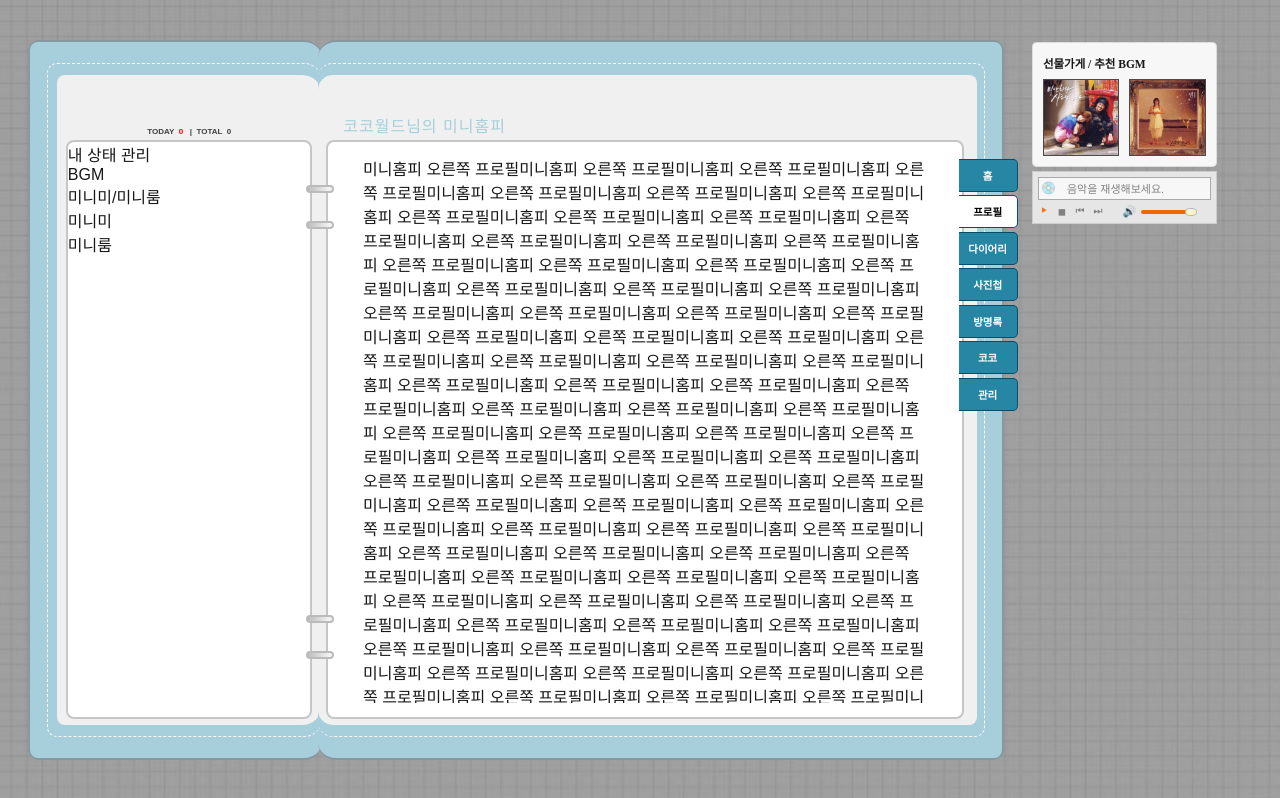
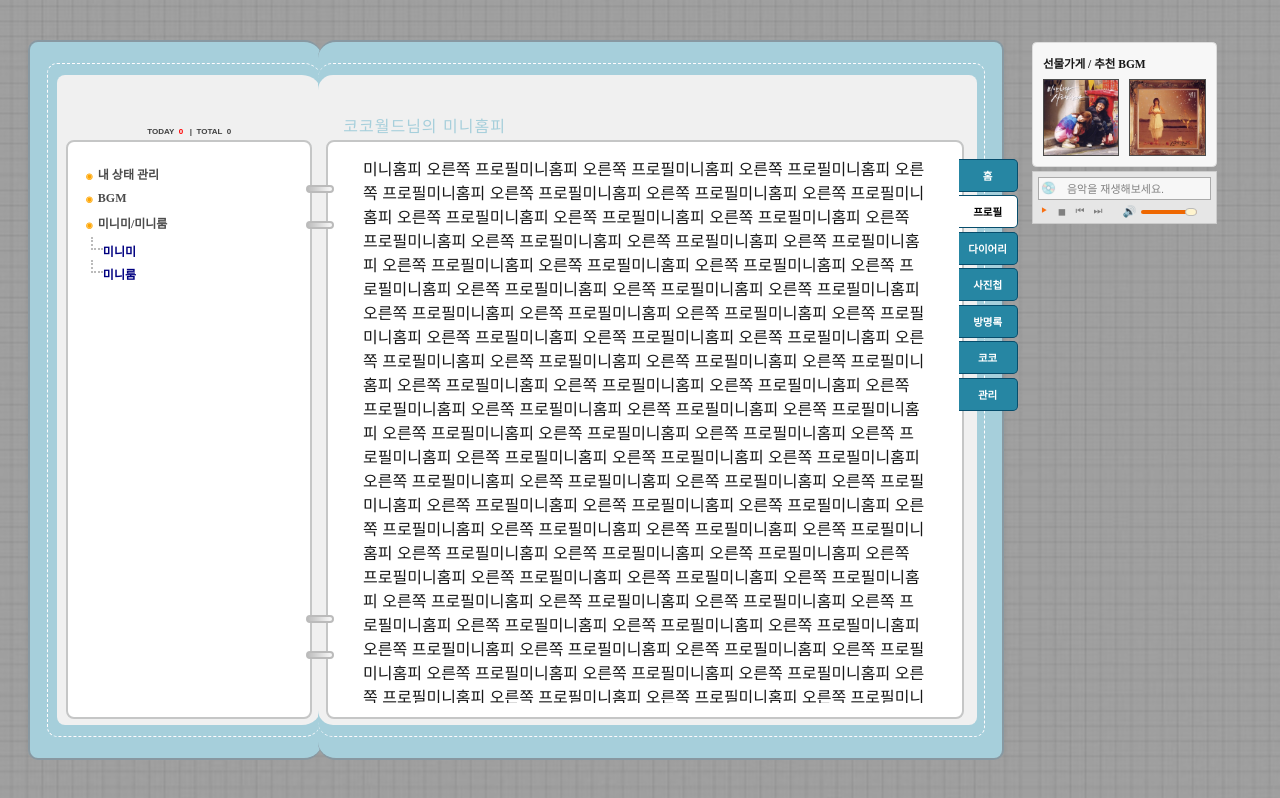
Before and after one commit to Team-COCOs/COCO_FrontEnd, a Next.js app: page /cocoworld/1 in a window 1280 px wide. Both pictures are taken after a click on the element "프로필". Built offline with nearby package versions, Linux system fonts and the light colour scheme; no server answers; a web font is replaced by a local one.

Commit message:
Feat: 일촌평 수정 삭제

```diff
--- a/src/components/MiniHomePage/Home/HomeRight/FriendComment/index.tsx
+++ b/src/components/MiniHomePage/Home/HomeRight/FriendComment/index.tsx
@@ -13,9 +13,8 @@ interface FriendCommentData {
 
 const FriendComment = () => {
   const [comment, setComment] = useState("");
-  const [friendComment, setFriendComment] = useState<FriendCommentData | null>(
-    null
-  );
+  const [friendComments, setFriendComments] =
+    useState<FriendCommentData | null>(null);
   const { user } = useAuth();
   const router = useRouter();
   const hostId = Number(router.query.id);
@@ -39,7 +38,7 @@ const FriendComment = () => {
       });
       setComment("");
 
-      fetchFriendComment();
+      fetchFriendComments();
     } catch (error: any) {
       if (axios.isAxiosError(error)) {
         const status = error.response?.status;
@@ -59,7 +58,7 @@ const FriendComment = () => {
   };
 
   // 일촌평 가져오기
-  const fetchFriendComment = async () => {
+  const fetchFriendComments = async () => {
     try {
       const res = await axios.get(
         `${process.env.NEXT_PUBLIC_API_URL}/friend-comments/${hostId}`,
@@ -68,7 +67,7 @@ const FriendComment = () => {
         }
       );
       console.log(res.data.data);
-      setFriendComment(res.data.data);
+      setFriendComments(res.data.data);
     } catch (error: any) {
       if (error.response?.status !== 401) {
         console.error("일촌평 불러오기 실패", error);
@@ -76,8 +75,29 @@ const FriendComment = () => {
     }
   };
 
+  // 댓글 삭제
+  const handleDelete = async (commentId: number) => {
+    const confirmed = window.confirm("정말로 이 일촌평을 삭제하시겠습니까?");
+    if (!confirmed) return;
+
+    try {
+      await axiosInstance.delete(`/friend-comments/${hostId}`, {
+        data: { commentId },
+      });
+      alert("일촌평이 삭제되었습니다.");
+      fetchFriendComments(); // 삭제 후 댓글 목록을 갱신
+    } catch (error: any) {
+      if (error.response?.status !== 401) {
+        alert("로그인이 필요합니다.");
+      } else {
+        alert("일촌평 삭제 중 오류가 발생했습니다.");
+      }
+      console.error("삭제 중 오류 발생", error);
+    }
+  };
+
   useEffect(() => {
-    if (hostId) fetchFriendComment();
+    if (hostId) fetchFriendComments();
   }, [hostId]);
 
   return (
@@ -103,10 +123,18 @@ const FriendComment = () => {
           </div>
         </div>
       </div>
-      {friendComment && (
+      {friendComments && (
         <div className="FriendComment_displayWrap dotumFont">
+          {Array.isArray(friendComments) && friendComments.length > 0 ? (
+            <div className="FriendComment_displayWrap dotumFont">
+              {friendComments.map((friendComment) => (
+                <div
+                  key={friendComment.id}
+                  className="FriendComment_contentRow"
+                >
                   <p>
-            •&nbsp;{friendComment.content}&nbsp;({friendComment.authorName}
+                    •&nbsp;{friendComment.content}&nbsp;(
+                    {friendComment.authorName}
                     <span className="FriendComment_name_navytext">
                       {" "}
                       {friendComment.authorRealName}
@@ -117,6 +145,18 @@ const FriendComment = () => {
                       {friendComment.createdAt}
                     </span>
                   </p>
+                  <p
+                    className="FriendComment_delete pixelFont"
+                    onClick={() => handleDelete(friendComment.id)}
+                  >
+                    삭제
+                  </p>
+                </div>
+              ))}
+            </div>
+          ) : (
+            <p>일촌평이 없습니다.</p>
+          )}
         </div>
       )}
     </FriendCommentStyled>
--- a/src/components/MiniHomePage/Home/HomeRight/FriendComment/styled.ts
+++ b/src/components/MiniHomePage/Home/HomeRight/FriendComment/styled.ts
@@ -160,4 +160,22 @@ export const FriendCommentStyled = styled.div`
     opacity: 0.5;
     cursor: not-allowed;
   }
+  .FriendComment_displayWrap {
+    padding: 5px 0;
+  }
+
+  .FriendComment_contentRow {
+    display: flex;
+    justify-content: space-between;
+    align-items: center;
+  }
+
+  .FriendComment_delete {
+    color: gray;
+    cursor: pointer;
+    margin-left: 12px;
+    white-space: nowrap;
+    padding-right: 8px;
+    font-size: 10px;
+  }
 `;
--- a/src/components/MiniHomePage/MiniHomeProfile/MiniHomeProfileLeft/MiniHomeProfileLeftMenu/index.tsx
+++ b/src/components/MiniHomePage/MiniHomeProfile/MiniHomeProfileLeft/MiniHomeProfileLeftMenu/index.tsx
@@ -15,15 +15,22 @@ const MiniHomeProfileLeftMenu = ({
     const hasChildren = menu.children && menu.children.length > 0;
 
     return (
-      <li
-        key={menu.title}
-        className={hasChildren ? "has-children" : "none-children"}
-      >
+      <li key={menu.title} className={hasChildren ? "has-children" : ""}>
+        <span className="dot-symbol">◉</span>
         {menu.title}
         {hasChildren && (
           <ul>
             {menu.children.map((child: any) => (
-              <li key={child.title}>{child.title}</li>
+              <div className="MiniHomeProfileLeftMenu_dotted_wrap">
+                <span
+                  style={{
+                    borderLeft: "2px dotted #bbb",
+                    borderBottom: "2px dotted #bbb",
+                    padding: "0 5px",
+                  }}
+                ></span>
+                <li key={child.title}>{child.title}</li>
+              </div>
             ))}
           </ul>
         )}
@@ -40,7 +47,12 @@ const MiniHomeProfileLeftMenu = ({
             if (item.title && item.children) {
               return renderMenuItem(item);
             }
-            return <li key={item}>{item}</li>;
+            return (
+              <li key={item}>
+                <span className="dot-symbol">◉</span>
+                {item}
+              </li>
+            );
           })}
         </ul>
       </div>
--- a/src/components/MiniHomePage/MiniHomeProfile/MiniHomeProfileLeft/MiniHomeProfileLeftMenu/styled.ts
+++ b/src/components/MiniHomePage/MiniHomeProfile/MiniHomeProfileLeft/MiniHomeProfileLeftMenu/styled.ts
@@ -1,15 +1,40 @@
 import styled from "styled-components";
 
 export const MiniHomeProfileLeftMenuStyled = styled.div`
-  li {
+  padding-top: 20px;
+  padding-left: 18px;
+  font-size: 12px;
+  .MiniHomeProfileLeftMenu_dotted_wrap {
+    display: flex;
+    height: 13px;
+    margin-bottom: 10px;
+    margin-top: 5px;
     padding-left: 5px;
+    li {
+      padding-left: 5px;
+      padding-top: 5px;
+    }
   }
 
-  .none-children::before {
-    content: "▪️";
-    position: absolute;
-    left: 0;
+  li {
+    padding-left: 0px;
+    position: relative;
+    padding-top: 3px;
+    padding-bottom: 5px;
+    font-weight: bold;
+    color: #4b4b4b;
+  }
+  li.has-children li {
+    color: navy;
+  }
+
+  li.has-children li::before {
+    content: "";
+  }
+
+  .dot-symbol {
     color: orange;
-    font-size: 20px;
+    font-size: 8px;
+    padding-right: 5px;
   }
 `;
--- a/src/components/MiniHomePage/MiniHomeProfile/MiniHomeProfileLeft/index.tsx
+++ b/src/components/MiniHomePage/MiniHomeProfile/MiniHomeProfileLeft/index.tsx
@@ -12,7 +12,7 @@ const MiniHomeProfileLeft = () => {
 
   return (
     <MiniHomeProfileLeftStyled>
-      <div className="MiniHomeProfileLeft_wrap">
+      <div className="MiniHomeProfileLeft_wrap Gulim">
         <div className="MiniHomeProfileLeft_componentWrap">
           <MiniHomeProfileLeftMenu
             menuData={profileLeftTabs}
--- a/src/components/MiniHomePage/MiniHomeProfile/MiniHomeProfileLeft/styled.ts
+++ b/src/components/MiniHomePage/MiniHomeProfile/MiniHomeProfileLeft/styled.ts
@@ -1,6 +1,17 @@
 import styled from "styled-components";
 
 export const MiniHomeProfileLeftStyled = styled.div`
+  ul {
+    list-style: none;
+    margin: 0;
+    padding: 0 !important;
+  }
+
+  li {
+    list-style: none;
+    margin-left: 0 !important;
+    padding-left: 0 !important;
+  }
   width: 100%;
   height: 100%;
   .MiniHomeProfileLeft_wrap {
@@ -10,11 +21,10 @@ export const MiniHomeProfileLeftStyled = styled.div`
   .MiniHomeProfileLeft_componentWrap {
     width: 100%;
     height: 100%;
-    ul,
-    li {
-      list-style-type: none;
-      padding: 0;
-      margin: 0;
+  }
+  @media (max-width: 769px) {
+    .MiniHomeProfileLeft_wrap {
+      min-height: 80vh;
     }
   }
 `;
```
Lines whose indentation alone changed are shown as unchanged.
